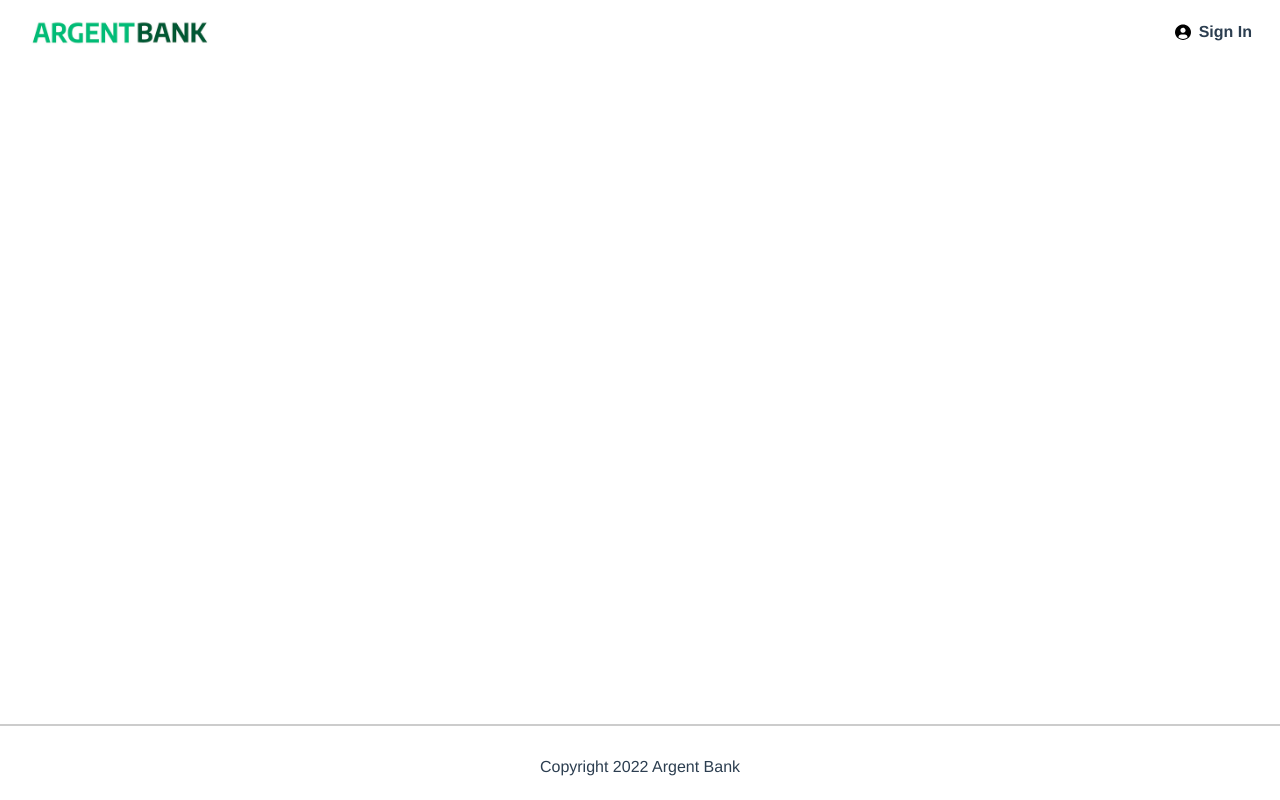
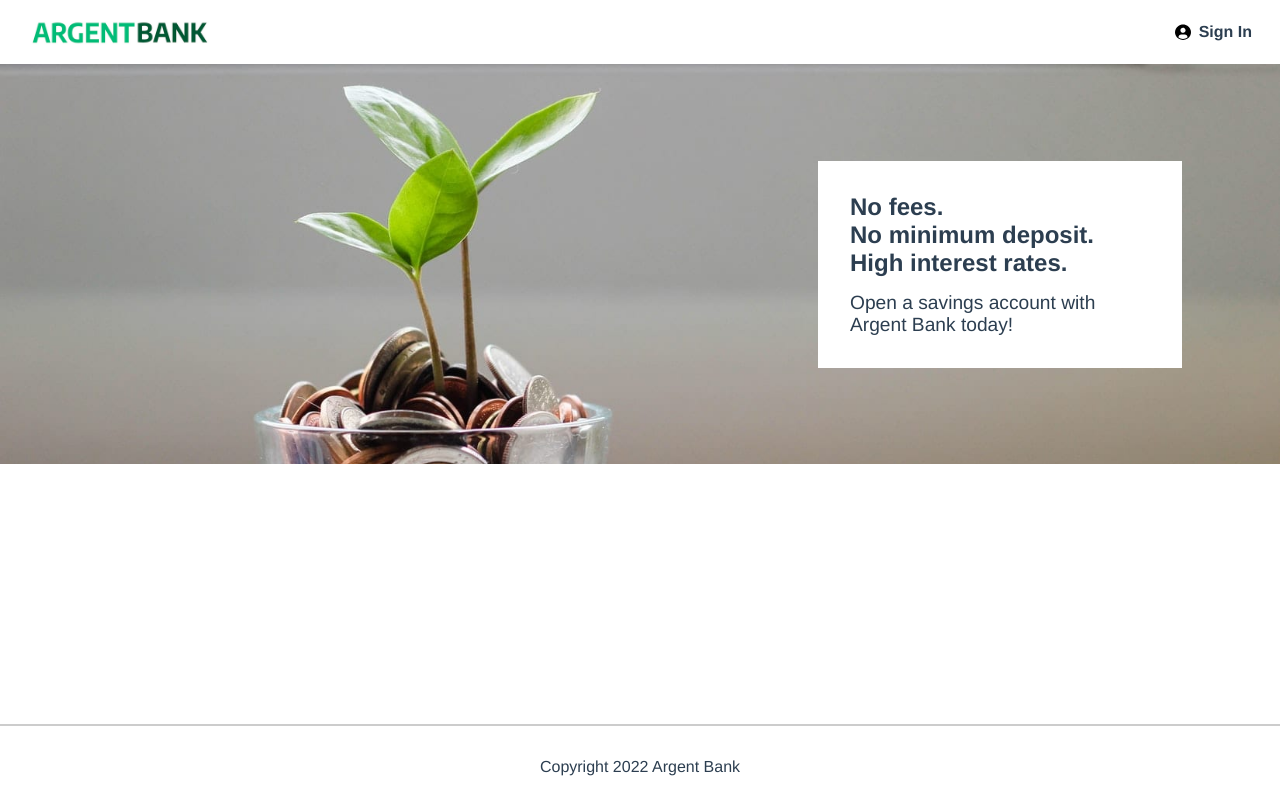
Before and after one commit to cyrillegoas/CyrilLeGoas_13_29102022, a React (Vite) app: page / in a window 1280 px wide. Built offline with nearby package versions, Linux system fonts and the light colour scheme.

Commit message:
ADD hero component

```diff
--- /dev/null
+++ b/src/components/Hero.jsx
@@ -0,0 +1,17 @@
+import React from 'react';
+
+export function Hero() {
+  return (
+    <section className="bg-[url('/images/bank-tree_w_1650.jpg')] bg-[0_-50px] md:bg-[0%_33%] bg-cover bg-no-repeat h-[300px] md:h-[400px] flex justify-center md:justify-end items-start md:items-center pt-8 md:pt-0 md:pr-[82px]">
+      <h2 className="sr-only">Promoted Content</h2>
+      <div className="bg-white p-8 mx-4 w-[264px] md:w-[364px]">
+        <p className="font-bold md:text-[1.5rem]">No fees.</p>
+        <p className="font-bold md:text-[1.5rem]">No minimum deposit.</p>
+        <p className="font-bold md:text-[1.5rem]">High interest rates.</p>
+        <p className="text-[0.9rem] mt-[0.9rem] md:text-[1.2rem]">
+          Open a savings account with Argent Bank today!
+        </p>
+      </div>
+    </section>
+  );
+}
--- a/src/pages/Home.jsx
+++ b/src/pages/Home.jsx
@@ -1,6 +1,11 @@
 import React from 'react';
 import { Layout } from '../components/Layout';
+import { Hero } from '../components/Hero';
 
 export function Home() {
-  return <Layout />;
+  return (
+    <Layout>
+      <Hero />
+    </Layout>
+  );
 }
--- a/tailwind.config.cjs
+++ b/tailwind.config.cjs
@@ -5,6 +5,10 @@ module.exports = {
       primary: '#2c3e50',
       accent: '#00bc77',
       'dark-bg': '#12002b',
+      white: '#FFFFFF',
+    },
+    screens: {
+      md: '920px',
     },
     extend: {},
   },
```
